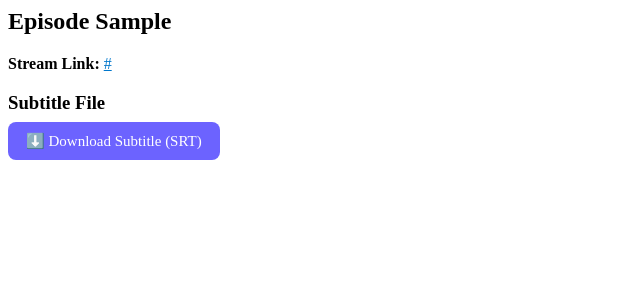
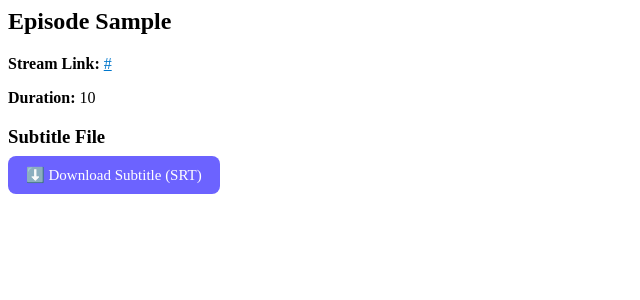
Before and after one commit to VkTheEncoder/Scrap, a Python web app: template templates/partials/stream.html in a window 1280 px wide. Shown: the top 300 px of the page, without its empty margins (0-640 px from the left). Run offline with Jinja, Linux system fonts and the light colour scheme; the template is opened without the code that fills it: most values are stand-ins (such as "Sample title", 1, 10 or a date in 2020).

Commit message:
Display duration if available in stream template
Add duration display if duration is provided.

```diff
--- a/templates/partials/stream.html
+++ b/templates/partials/stream.html
@@ -6,6 +6,10 @@
   </p>
 {% else %}
   <p>No stream link found.</p>
+{% endif %}
+
+{% if duration %}
+  <p style="margin-top: 5px;"><strong>Duration:</strong> {{ duration }}</p>
 {% endif %}
 
 {% if sub %}
```
